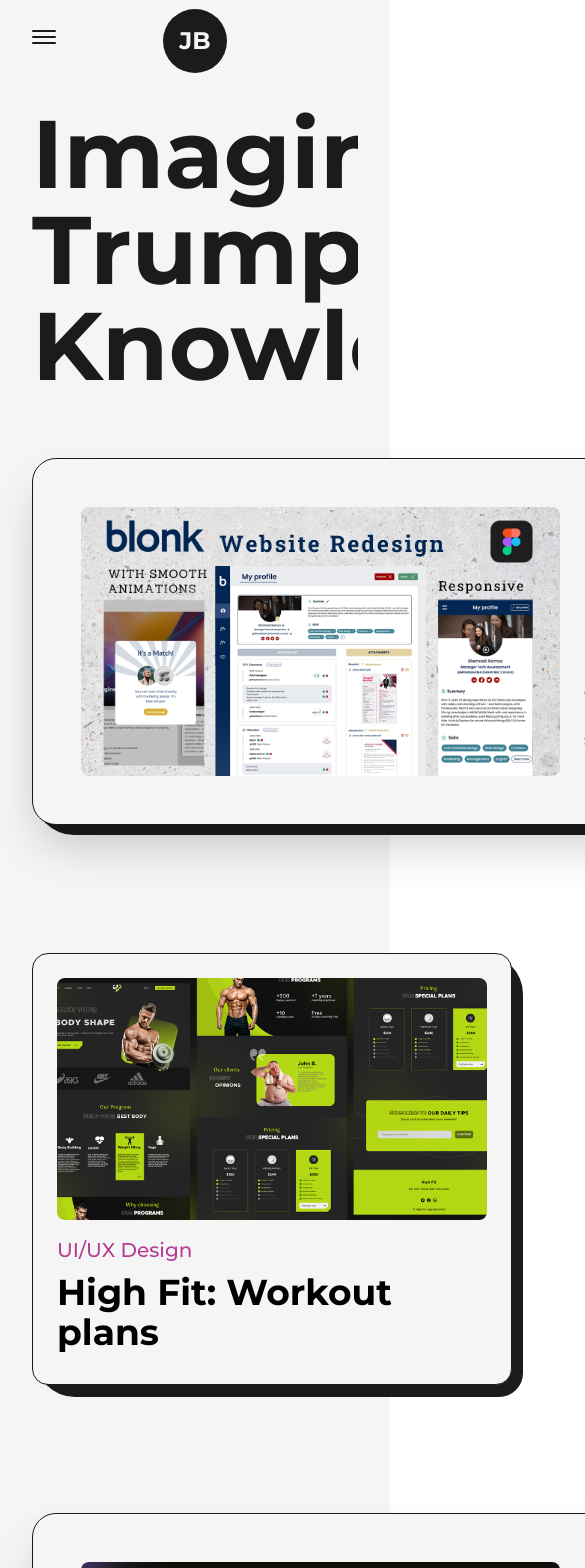
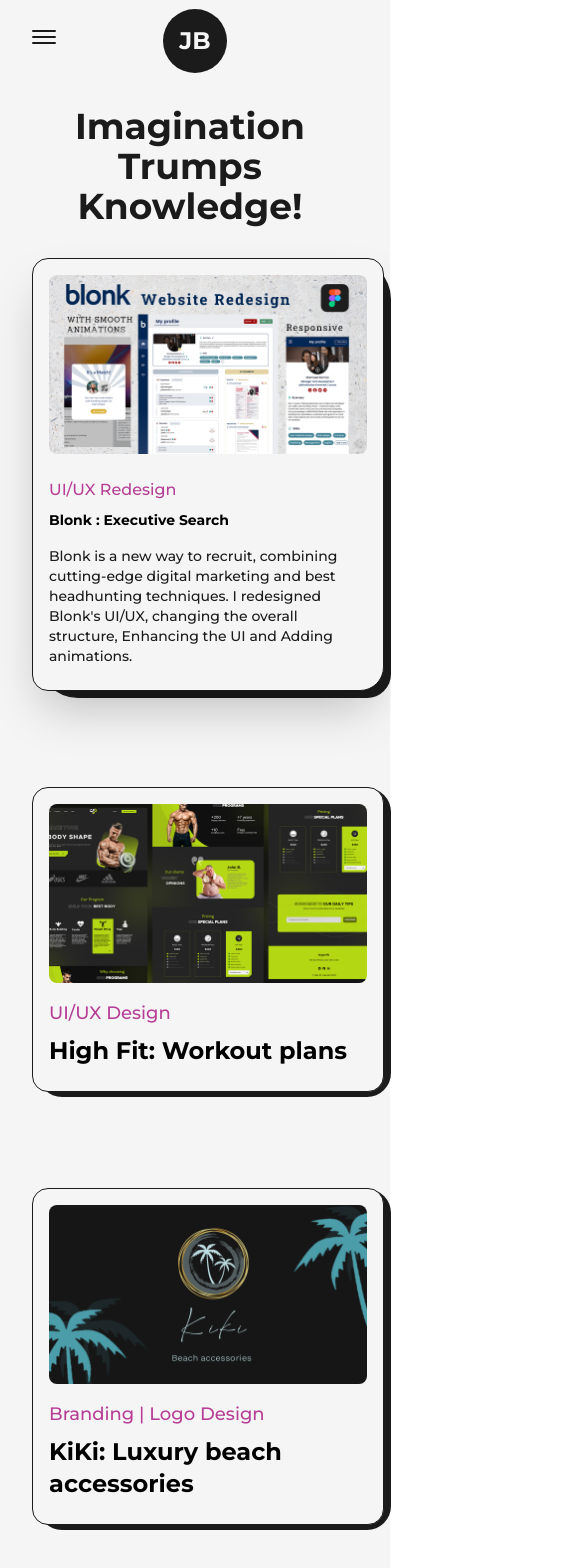
Before and after one commit to JoJoDevAdventure/Joseign, a Next.js app: page /projects in a window 390 px wide. Shown: the top 1568 px of the page, 585 px wide, since content can reach past the window. Built offline with nearby package versions, Linux system fonts and the light colour scheme.

Commit message:
responsive projects

```diff
--- a/src/components/Education.js
+++ b/src/components/Education.js
@@ -7,7 +7,7 @@
   return (
     <li
       ref={ref}
-      className="my-8 first:mt-0 last:mb-0 w-[60%] mx-auto flex flex-col item-center justify-between"
+      className="my-8 first:mt-0 last:mb-0 w-[60%] mx-auto flex flex-col item-center justify-between sm:w-[80%]"
     >
       <LiIcon reference={ref} />
       <motion.div
@@ -15,7 +15,7 @@
         whileInView={{ y: 0 }}
         transition={{ duration: 0.5, type: "spring" }}
       >
-        <h3 className="capitalize font-bold text-2xl dark:text-light">
+        <h3 className="capitalize font-bold text-2xl dark:text-light sm:text-xl xs:text-lg">
           {type}
         </h3>
         <span className="capitalize font-medium text-dark/75 dark:text-light/75">
@@ -36,15 +36,15 @@
   });
 
   return (
-    <div className="my-64">
-      <h2 className="font-bold text-8xl mb-32 w-full text-center dark:text-light">
+    <div className="my-64 md:mt-8">
+      <h2 className="font-bold text-8xl mb-32 w-full text-center dark:text-light md:mb-8 md:text-6xl xs:text-4xl">
         Education
       </h2>
 
-      <div ref={ref} className="w-[75%] mx-auto relative ">
+      <div ref={ref} className="w-[75%] mx-auto relative lg:w-[90%] md:w-full">
         <motion.div
           style={{ scaleY: scrollYProgress }}
-          className="absolute left-9 top-0 w-[4px] h-full bg-dark dark:bg-light origin-top"
+          className="absolute left-9 top-0 w-[4px] h-full bg-dark dark:bg-light origin-top md:w-[2px] md:left-[30px] xs:left-[20px]"
         />
 
         <ul className="w-full flex flex-col items-start justify-between ml-4">
--- a/src/components/Experience.js
+++ b/src/components/Experience.js
@@ -7,7 +7,7 @@
   return (
     <li
       ref={ref}
-      className="my-8 first:mt-0 last:mb-0 w-[60%] mx-auto flex flex-col item-center justify-between ms:w-[80%]"
+      className="my-8 first:mt-0 last:mb-0 w-[60%] mx-auto flex flex-col item-center justify-between sm:w-[80%]"
     >
       <LiIcon reference={ref} />
       <motion.div
@@ -44,7 +44,7 @@
 
   return (
     <div className="my-64 md:mt-8">
-      <h2 className="font-bold text-8xl mb-32 w-full text-center md:mb-4 dark:text-light md:text-6xl xs:text-4xl">
+      <h2 className="font-bold text-8xl mb-32 w-full text-center md:mb-8 dark:text-light md:text-6xl xs:text-4xl">
         Experience
       </h2>
 
--- a/src/components/NavBar.js
+++ b/src/components/NavBar.js
@@ -85,7 +85,7 @@
 
       <div className="flex w-full justify-between items-center lg:hidden">
         <nav>
-          <CustomLink href="/" title />
+        <CustomLink href="/" title="Home" className="mx-4" />
           <CustomLink href="/about" title="About" className="mx-4" />
           <CustomLink href="/projects" title="Projects" className="mx-4" />
           <CustomLink
--- a/src/pages/projects.js
+++ b/src/pages/projects.js
@@ -13,12 +13,12 @@
 
 const FeaturedProject = ({ type, title, summary, img, link }) => {
   return (
-    <article className="w-full flex items-center justify-between rounded-3xl border border-solid border-dark dark:border-light bg-light  dark:bg-dark shadow-2xl p-12 relative rounded-br-2xl">
-      <div className="absolute top-0 -right-3 -z-10 w-[101%] h-[103%] rounded-[2.5rem] bg-dark dark:bg-light rounded-br-3xl" />
+    <article className="w-full flex items-center justify-between rounded-3xl border border-solid border-dark dark:border-light bg-light  dark:bg-dark shadow-2xl p-12 relative rounded-br-2xl lg:flex-col lg:p-8 xs:rounded-2xl xs:rounded-br-3xl xs:p-4">
+      <div className="absolute top-0 -right-3 -z-10 w-[101%] h-[103%] rounded-[2.5rem] bg-dark dark:bg-light rounded-br-3xl sm:-right-2 sm:h-[102%] sm:w-ful sm:rounded-[1,5rem]" />
       <Link
         href={link}
         target="_blank"
-        className="w-1/2 cursor-pointer overflow-hidden rounded-lg"
+        className="w-1/2 cursor-pointer overflow-hidden rounded-lg lg:w-full"
       >
         <Image
           src={img}
@@ -28,18 +28,18 @@
           sizes="{max-:768px} 100vw, {max-width:1200px} 50vw, 50vw"
         />
       </Link>
-      <div className="w-1/2 flex flex-col items-start justify-between pl-6">
-        <span className="text-primary font-medium text-xl">{type}</span>
+      <div className="w-1/2 flex flex-col items-start justify-between pl-6 lg:w-full lg:pl-0 lg:pt-6 ">
+        <span className="text-primary font-medium text-xl xs:text-base">{type}</span>
         <Link
           href={link}
           target="_blank"
           className="hover:underline underline-offset-2"
         >
-          <h2 className="my-2 w-full text-left text-4xl font-bold dark:text-light">
+          <h2 className="my-2 w-full text-left text-4xl font-bold dark:text-light sm:text-sm">
             {title}
           </h2>
         </Link>
-        <p className="my-2 font-medium text-dark dark:text-light">{summary}</p>
+        <p className="my-2 font-medium text-dark dark:text-light sm:text-sm">{summary}</p>
       </div>
     </article>
   );
@@ -47,8 +47,8 @@
 
 const Project = ({ type, title, img, link }) => {
   return (
-    <article className="w-full flex flex-col items-center justify-center rounded-2xl border border-solid border-dark dark:border-light bg-light dark:bg-dark p-6 relative">
-      <div className="absolute top-0 -right-3 -z-10 w-[102%] h-[103%] rounded-[2.5rem] bg-dark dark:bg-light rounded-br-3xl" />
+    <article className="w-full flex flex-col items-center justify-center rounded-2xl border border-solid border-dark dark:border-light bg-light dark:bg-dark p-6 relative xs:p-4">
+      <div className="absolute top-0 -right-3 -z-10 w-[102%] h-[103%] rounded-[2.5rem] bg-dark dark:bg-light rounded-br-3xl md:-right-2 md:w-[101%] xs:h-[102%] xs:rounded-[1.5rem]" />
       <Link
         href={link}
         target="_blank"
@@ -57,13 +57,13 @@
         <Image src={img} alt={title} className="w-full h-auto" />
       </Link>
       <div className="w-full flex flex-col items-start justify-between mt-4">
-        <span className="text-primary font-medium text-xl">{type}</span>
+        <span className="text-primary font-medium text-xl lg:text-lg d:text-base">{type}</span>
         <Link
           href={link}
           target="_blank"
           className="hover:underline underline-offset-2"
         >
-          <h2 className="my-2 w-full text-left text-4xl font-bold dark:text-light">{title}</h2>
+          <h2 className="my-2 w-full text-left text-4xl font-bold dark:text-light lg:text-2xl">{title}</h2>
         </Link>
       </div>
     </article>
@@ -82,10 +82,10 @@
         <Layout>
           <AnimatedText
             text="Imagination Trumps Knowledge!"
-            className="mb-16"
+            className="mb-16 lg:!text-7xl sm:mb-8 sm:!text-6xl xs:!text-4xl"
           />
 
-          <div className="grid grid-cols-12 gap-24 gap-y-32">
+          <div className="grid grid-cols-12 gap-24 gap-y-32 xl:gap-x-16 lg:gap-x-8 md:gap-y-24 sm::gap-y-0">
             <div className="col-span-12">
               <FeaturedProject
                 title="Blonk : Executive Search "
@@ -96,7 +96,7 @@
                 type="UI/UX Redesign"
               />
             </div>
-            <div className="col-span-6">
+            <div className="col-span-6 sm:col-span-12">
               <Project
                 title="High Fit: Workout plans"
                 img={HF}
@@ -104,7 +104,7 @@
                 type="UI/UX Design"
               />
             </div>
-            <div className="col-span-6">
+            <div className="col-span-6 sm:col-span-12">
               {" "}
               <Project
                 title="KiKi: Luxury beach accessories"
@@ -123,7 +123,7 @@
                 type="Branding | UI/UX Design | Web Dev"
               />
             </div>
-            <div className="col-span-6">
+            <div className="col-span-6 sm:col-span-12">
               {" "}
               <Project
                 title="E-state: Real estate company"
@@ -132,7 +132,7 @@
                 type="UI/UX Design"
               />
             </div>
-            <div className="col-span-6">
+            <div className="col-span-6 sm:col-span-12">
               {" "}
               <Project
                 title="Crypto Marketplace"
--- a/tailwind.config.js
+++ b/tailwind.config.js
@@ -32,13 +32,10 @@
           "repeating-radial-gradient(rgba(255,255,255,0.4) 2px, #1b1b1b 5px, #1b1b1b 70);",
         circularLightMd:
           "repeating-radial-gradient(rgba(0,0,0,0.4) 2px,#f5f5f5 5px,#f5f5f5 60px)",
-
         circularDarkMd:
           "repeating-radial-gradient(rgba(255,255,255,0.5) 2px,#1b1b1b 8px,#1b1b1b 60px)",
-
         circularLightSm:
           "repeating-radial-gradient(rgba(0,0,0,0.4) 2px,#f5f5f5 5px,#f5f5f5 40px)",
-
         circularDarkSm:
           "repeating-radial-gradient(rgba(255,255,255,0.5) 2px,#1b1b1b 8px,#1b1b1b 40px)",
       },
```
